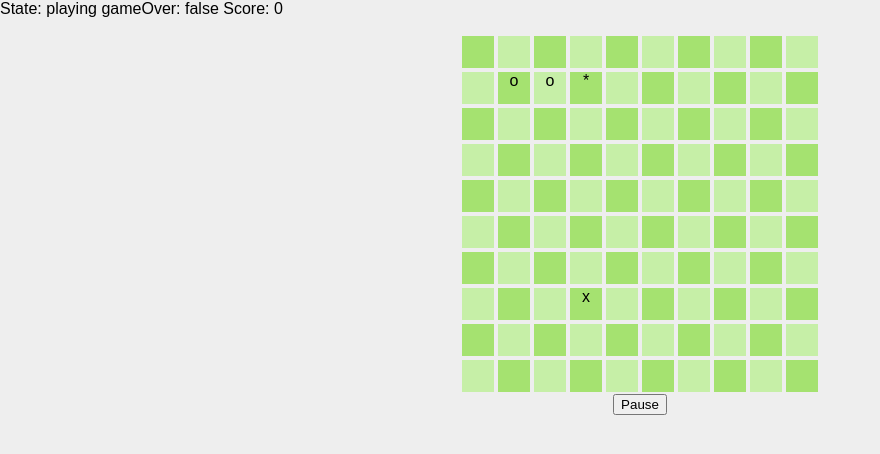
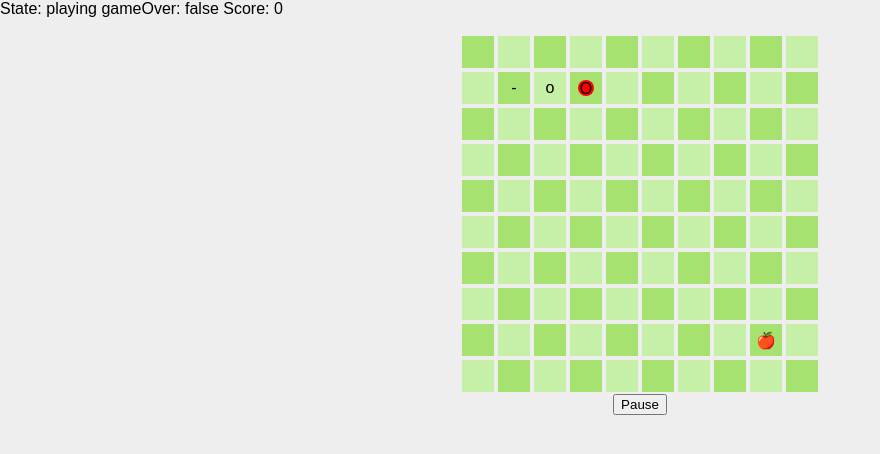
Before and after one commit to PKief/Snake, a Svelte app: page / in a window 1280 px wide. Both pictures are taken after a click on the button "Start". Shown: the top 454 px of the page, without its empty margins (0-880 px from the left). Built offline with nearby package versions, Linux system fonts and the light colour scheme; the HTML template or start-up script is replaced by a standard one.

Commit message:
Update app

```diff
--- a/src/App.svelte
+++ b/src/App.svelte
@@ -31,15 +31,19 @@
   {#each $gameState.fields as row}
     <div class="row">
       {#each row as field}
-        {#if field === 'SnakeHead'}
-          <div class="field">*</div>
-        {:else if field === 'SnakeBody'}
-          <div class="field">o</div>
-        {:else if field === 'Field'}
-          <div class="field" />
-        {:else if field === 'Mouse'}
-          <div class="field">x</div>
-        {/if}
+        <div class="field">
+          {#if field === 'SnakeHead'}
+            <div class="snake-head">O</div>
+          {:else if field === 'SnakeBody'}
+            <div class="snake-body">o</div>
+          {:else if field === 'SnakeTail'}
+            <div class="snake-tail">-</div>
+          {:else if field === 'Food'}
+            <div class="food">🍎</div>
+          {:else}
+            <div class="empty" />
+          {/if}
+        </div>
       {/each}
     </div>
   {/each}
--- a/src/mouse.ts
+++ b/src/food.ts
@@ -1,6 +1,6 @@
 import { Position } from './position';
 
-export class Mouse {
+export class Food {
   position: Position;
 
   constructor(position: Position) {
--- a/src/game.ts
+++ b/src/game.ts
@@ -1,5 +1,5 @@
 import { BehaviorSubject, fromEvent, Subscription } from 'rxjs';
-import { Mouse } from './mouse';
+import { Food } from './food';
 import { Position } from './position';
 import { Snake } from './snake';
 import { GameConfig, GameFieldType, GameState } from './types';
@@ -7,7 +7,7 @@ import { createPausableTimer } from './utils';
 
 export class Game {
   config: GameConfig;
-  mouse: Mouse;
+  food: Food;
   snake: Snake;
   gameState: BehaviorSubject<GameState>;
   paused = new BehaviorSubject<boolean>(false);
@@ -17,7 +17,7 @@ export class Game {
 
   constructor(config: GameConfig) {
     this.snake = new Snake(new Position(1, 1), 3);
-    this.mouse = new Mouse(new Position(0, 0));
+    this.food = new Food(new Position(0, 0));
     this.config = config;
     this.gameState = new BehaviorSubject<GameState>({
       fields: [],
@@ -49,7 +49,7 @@ export class Game {
       ...this.gameState.value,
       status: 'playing',
     });
-    this.generateRandomMousePosition();
+    this.generateRandomFoodPosition();
 
     this.intervalSubscription = createPausableTimer(this.paused).subscribe(
       () => {
@@ -73,14 +73,14 @@ export class Game {
           return;
         }
 
-        const snakeHitsMouse =
-          this.snake.head.x === this.mouse.position.x &&
-          this.snake.head.y === this.mouse.position.y;
+        const snakeHitsFood =
+          this.snake.head.x === this.food.position.x &&
+          this.snake.head.y === this.food.position.y;
 
-        if (snakeHitsMouse) {
-          this.snake.eatMouse();
+        if (snakeHitsFood) {
+          this.snake.eatFood();
           this.updateScore(1);
-          this.generateRandomMousePosition();
+          this.generateRandomFoodPosition();
         }
 
         this.rerender();
@@ -107,7 +107,7 @@ export class Game {
   restart(): void {
     this.stop();
     this.snake = new Snake(new Position(1, 1), 3);
-    this.mouse = new Mouse(new Position(0, 0));
+    this.food = new Food(new Position(0, 0));
     this.updateScore(0);
     this.start();
   }
@@ -150,28 +150,34 @@ export class Game {
         gameFields[y][x] = 'Field';
       }
     }
-    gameFields[this.mouse.position.y][this.mouse.position.x] = 'Mouse';
-    gameFields[this.snake.head.y][this.snake.head.x] = 'SnakeHead';
-    for (const bodyPart of this.snake.parts.slice(1)) {
-      gameFields[bodyPart.y][bodyPart.x] = 'SnakeBody';
+    gameFields[this.food.position.y][this.food.position.x] = 'Food';
+
+    for (let i = 0; i < this.snake.parts.length; i++) {
+      const part = this.snake.parts[i];
+      gameFields[part.y][part.x] =
+        i === 0
+          ? 'SnakeHead'
+          : i === this.snake.parts.length - 1
+          ? 'SnakeTail'
+          : 'SnakeBody';
     }
 
     return gameFields;
   }
 
-  private generateRandomMousePosition() {
-    const lastMousePosition = this.mouse.position;
+  private generateRandomFoodPosition() {
+    const lastFoodPosition = this.food.position;
     while (true) {
       const x = Math.floor(Math.random() * this.config.x);
       const y = Math.floor(Math.random() * this.config.y);
       const noPositionConflictsWithSnake = this.snake.parts.every(
         (part) => part.x !== x || part.y !== y
       );
-      const notLastMousePosition =
-        lastMousePosition.x !== x || lastMousePosition.y !== y;
+      const notLastFoodPosition =
+        lastFoodPosition.x !== x || lastFoodPosition.y !== y;
 
-      if (noPositionConflictsWithSnake && notLastMousePosition) {
-        this.mouse.position = new Position(x, y);
+      if (noPositionConflictsWithSnake && notLastFoodPosition) {
+        this.food.position = new Position(x, y);
         break;
       }
     }
--- a/src/snake.ts
+++ b/src/snake.ts
@@ -10,12 +10,16 @@ export class Snake {
     return this.parts[0];
   }
 
+  get tail(): Position {
+    return this.parts[this.parts.length - 1];
+  }
+
   constructor(startPosition: Position, size?: number) {
     this.size = size;
     this.generateParts(startPosition);
   }
 
-  eatMouse(): void {
+  eatFood(): void {
     this.size++;
     this.parts.push(this.parts[this.parts.length - 1]);
   }
--- a/src/styles/styles.scss
+++ b/src/styles/styles.scss
@@ -26,6 +26,16 @@ body {
     height: 2rem;
     background-color: #a5e270;
     margin: 2px;
+    display: flex;
+    justify-content: center;
+    align-items: center;
+
+    .snake-head {
+      background: red;
+      border-radius: 50%;
+      width: 50%;
+      height: 50%;
+    }
   }
 
   &:nth-child(odd) .field:nth-child(even) {
```
Also changed, not shown: src/types.ts (+6 -1 lines).
